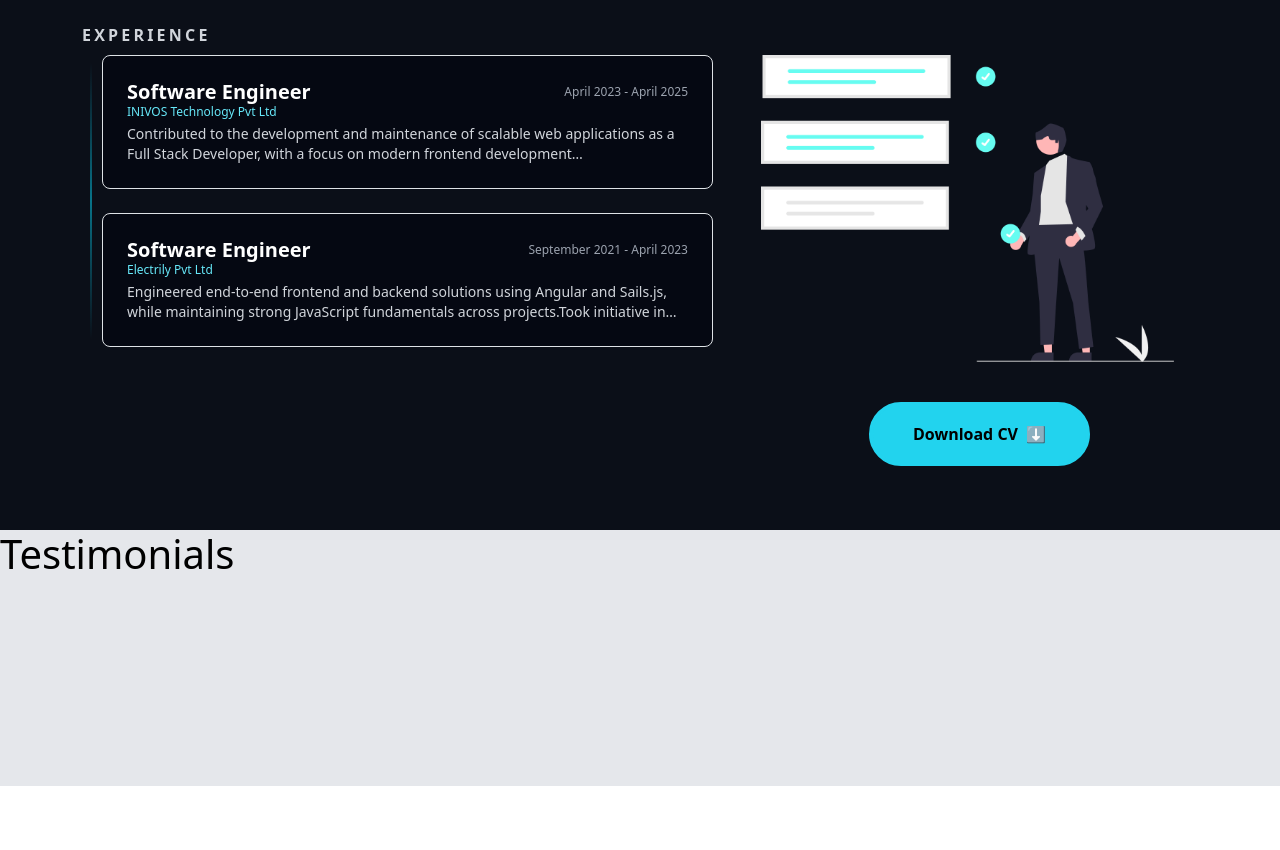
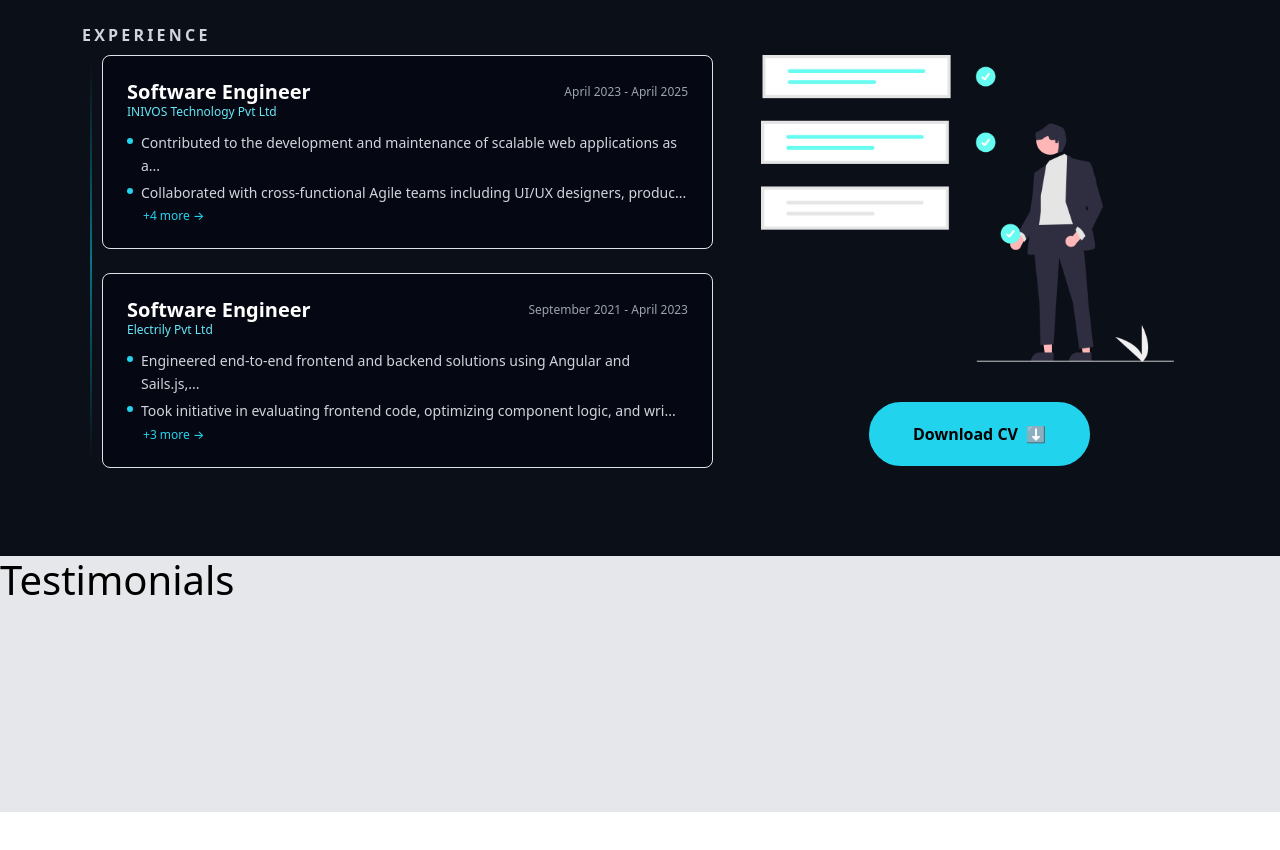
Before and after one commit to NilangaJayawickrama/MyPortfolio, a React (Create React App) app: page / in a window 1280 px wide. Shown: the part 1840-2690 px from the top of the page. Built offline with nearby package versions, Linux system fonts and the light colour scheme.

Commit message:
Added description in experience section

```diff
--- a/src/presentation/pages/home/sections/Experience.js
+++ b/src/presentation/pages/home/sections/Experience.js
@@ -61,10 +61,6 @@ const Experience = () => {
                     onClick={() => openModal(exp)}
                   >
                     <div className="row align-items-center">
-                      {/* <h5 className="text-white font-semibold mb-1">
-                        {exp.title}
-                      </h5> */}
-
                       <div
                         className="w-100 d-flex flex-column flex-md-row justify-content-between align-items-md-center"
                         style={{ minHeight: "2px" }}
@@ -88,22 +84,45 @@ const Experience = () => {
                         </div>
                       </div>
 
-                      <p className="text-gray-300 text-sm mb-0 line-clamp-2">
-                        {exp.description.length > 120
-                          ? `${exp.description.substring(0, 120)}...`
-                          : exp.description}
-                        {exp.description.length > 120 && (
+                      {/* Description */}
+                      <div className="mt-2">
+                        {Array.isArray(exp.description) &&
+                        exp.description.length > 0 ? (
+                          exp.description.slice(0, 2).map((point, index) => (
+                            <div
+                              key={index}
+                              className="text-sm text-gray-300 mb-1 last:mb-0"
+                            >
+                              <div className="flex items-start gap-2">
+                                <div className="w-1.5 h-1.5 bg-cyan-400 rounded-full flex-shrink-0 mt-1.5"></div>
+                                <span className="text-gray-300 text-sm leading-relaxed flex-1">
+                                  {point.length > 80
+                                    ? point.substring(0, 80) + "..."
+                                    : point}
+                                </span>
+                              </div>
+                            </div>
+                          ))
+                        ) : (
+                          <p className="text-gray-300 text-sm mb-0">
+                            {exp.description}
+                          </p>
+                        )}
+
+                        {Array.isArray(exp.description) &&
+                          exp.description.length > 2 && (
                             <button
-                            className="text-cyan-400 hover:text-white text-xs font-medium ms-2 p-0 bg-transparent border-0"
+                              className="text-cyan-400 hover:text-white text-xs font-medium ms-3 mt-1 p-0 bg-transparent border-0 flex items-center gap-1"
                               onClick={(e) => {
                                 e.stopPropagation();
                                 openModal(exp);
                               }}
                             >
-                            Show more →
+                              +{exp.description.length - 2} more →
                             </button>
                           )}
-                      </p>
+                      </div>
+
                     </div>
                   </div>
                 </div>
```
Lines whose indentation alone changed are shown as unchanged.
